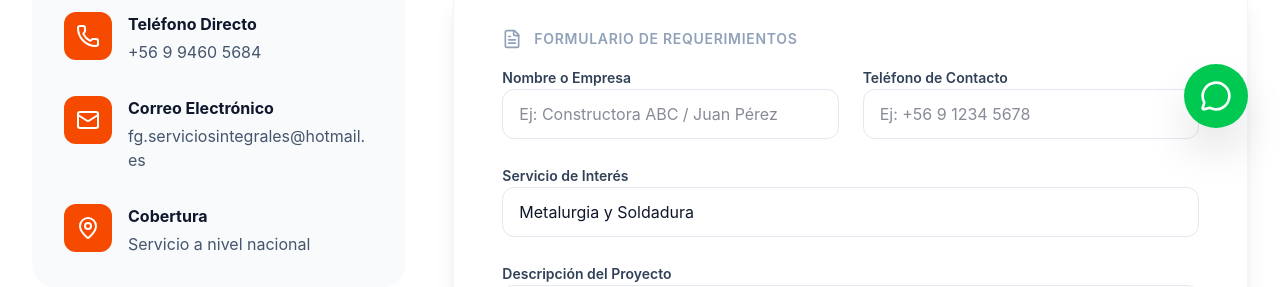
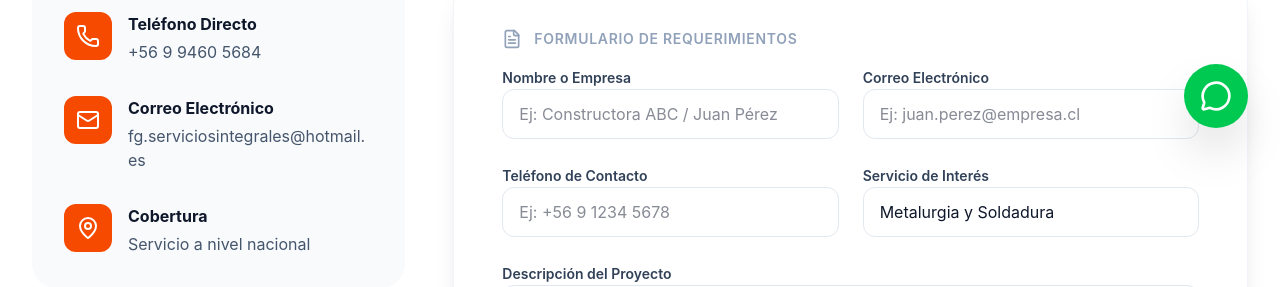
Before and after one commit to FabianGutirrez/ServiciosIntegrales, a React (Vite) app: page /contacto in a window 1280 px wide. Shown: the part 640-927 px from the top of the page. Built offline with nearby package versions, Linux system fonts and the light colour scheme.

Commit message:
Agregar Email

```diff
--- a/server.ts
+++ b/server.ts
@@ -17,8 +17,8 @@ app.use(express.json());
 
 // API Routes
 app.post("/api/contact", async (req, res) => {
-  const { name, phone, service, message } = req.body;
-  console.log("Received contact form submission:", { name, phone, service, message });
+  const { name, email, phone, service, message } = req.body;
+  console.log("Received contact form submission:", { name, email, phone, service, message });
 
   const resendApiKey = process.env.RESEND_API_KEY;
   const emailTo = process.env.EMAIL_TO || "fg.serviciosintegrales@hotmail.es";
@@ -38,11 +38,12 @@ app.post("/api/contact", async (req, res) => {
       from: 'FG Servicios <contacto@fgserviciosintegrales.cl>',
       to: [emailTo],
       subject: `Nueva Solicitud de Cotización: ${service}`,
-      replyTo: name, // Opcional: si tienes el email del remitente podrías ponerlo aquí
+      replyTo: email,
       html: `
         <div style="font-family: sans-serif; padding: 20px; color: #333; border: 1px solid #eee; border-radius: 8px;">
           <h2 style="color: #ea580c; border-bottom: 2px solid #ea580c; padding-bottom: 10px;">Nueva Solicitud de Cotización</h2>
           <p style="font-size: 16px;"><strong>Nombre/Empresa:</strong> ${name}</p>
+          <p style="font-size: 16px;"><strong>Correo Electrónico:</strong> ${email}</p>
           <p style="font-size: 16px;"><strong>Teléfono:</strong> ${phone}</p>
           <p style="font-size: 16px;"><strong>Servicio:</strong> ${service}</p>
           <div style="background: #f9fafb; padding: 15px; border-radius: 4px; margin-top: 20px;">
--- a/src/components/Contact.tsx
+++ b/src/components/Contact.tsx
@@ -7,6 +7,7 @@ export default function Contact() {
   const [searchParams] = useSearchParams();
   const [formData, setFormData] = useState({
     name: '',
+    email: '',
     phone: '',
     service: 'Estructuras y Soldaduras',
     message: ''
@@ -36,7 +37,7 @@ export default function Contact() {
       if (data.success) {
         setStatus('success');
         setResponseMsg(data.message);
-        setFormData({ name: '', phone: '', service: 'Estructuras y Soldaduras', message: '' });
+        setFormData({ name: '', email: '', phone: '', service: 'Estructuras y Soldaduras', message: '' });
       } else {
         throw new Error('Error al enviar el mensaje');
       }
@@ -158,6 +159,20 @@ export default function Contact() {
                     />
                   </div>
                   <div className="space-y-2">
+                    <label className="text-sm font-semibold text-slate-700">Correo Electrónico</label>
+                    <input
+                      type="email"
+                      required
+                      value={formData.email}
+                      onChange={(e) => setFormData({ ...formData, email: e.target.value })}
+                      placeholder="Ej: juan.perez@empresa.cl"
+                      className="w-full px-4 py-3 rounded-xl border border-slate-200 focus:border-orange-500 focus:ring-2 focus:ring-orange-200 outline-none transition-all"
+                    />
+                  </div>
+                </div>
+
+                <div className="grid grid-cols-1 md:grid-cols-2 gap-6">
+                  <div className="space-y-2">
                     <label className="text-sm font-semibold text-slate-700">Teléfono de Contacto</label>
                     <input
                       type="tel"
@@ -168,8 +183,6 @@ export default function Contact() {
                       className="w-full px-4 py-3 rounded-xl border border-slate-200 focus:border-orange-500 focus:ring-2 focus:ring-orange-200 outline-none transition-all"
                     />
                   </div>
-                </div>
-
                   <div className="space-y-2">
                     <label className="text-sm font-semibold text-slate-700">Servicio de Interés</label>
                     <select
@@ -185,6 +198,7 @@ export default function Contact() {
                       <option>Obras Civiles</option>
                       <option>Otro requerimiento</option>
                     </select>
+                  </div>
                 </div>
 
                 <div className="space-y-2">
```
Lines whose indentation alone changed are shown as unchanged.
